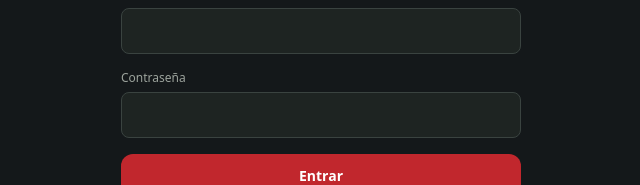
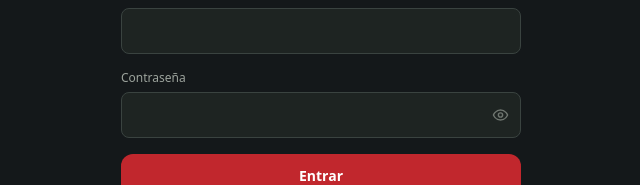
Before and after one commit to Ricardo160317/entrena-peru, a React (Vite) app in the folder client/: page / in a window 1280 px wide. Shown: the part 130-315 px from the top of the page, without its empty margins (319-959 px from the left). Built offline with nearby package versions, Linux system fonts and the light colour scheme.

Commit message:
Add files via upload

```diff
--- a/client/src/components/Auth.jsx
+++ b/client/src/components/Auth.jsx
@@ -1,10 +1,12 @@
 import { useState } from "react";
+import { Eye, EyeOff } from "lucide-react";
 import { login, registrar, setToken } from "../api";
 
 export default function Auth({ onAutenticado }) {
   const [modo, setModo] = useState("login");
   const [email, setEmail] = useState("");
   const [password, setPassword] = useState("");
+  const [verPassword, setVerPassword] = useState(false);
   const [codigoAcceso, setCodigoAcceso] = useState("");
   const [error, setError] = useState("");
   const [cargando, setCargando] = useState(false);
@@ -14,8 +16,11 @@ export default function Auth({ onAutenticado }) {
     setError("");
     setCargando(true);
     try {
+      const emailLimpio = email.trim().toLowerCase();
       const data =
-        modo === "login" ? await login(email, password) : await registrar(email, password, codigoAcceso);
+        modo === "login"
+          ? await login(emailLimpio, password)
+          : await registrar(emailLimpio, password, codigoAcceso.trim());
       setToken(data.token);
       onAutenticado();
     } catch (err) {
@@ -36,6 +41,8 @@ export default function Auth({ onAutenticado }) {
           <input
             type="email"
             required
+            autoCapitalize="off"
+            autoCorrect="off"
             value={email}
             onChange={(e) => setEmail(e.target.value)}
             className="w-full bg-[#1E2422] border border-[#3A4340] rounded-lg px-3 py-2.5 outline-none focus:border-[#D4A017]"
@@ -43,14 +50,30 @@ export default function Auth({ onAutenticado }) {
         </div>
         <div>
           <p className="text-xs text-[#9CA39C] mb-1.5">Contraseña</p>
+          <div className="relative">
             <input
-            type="password"
+              type={verPassword ? "text" : "password"}
               required
               minLength={6}
+              autoCapitalize="off"
               value={password}
               onChange={(e) => setPassword(e.target.value)}
-            className="w-full bg-[#1E2422] border border-[#3A4340] rounded-lg px-3 py-2.5 outline-none focus:border-[#D4A017]"
+              className="w-full bg-[#1E2422] border border-[#3A4340] rounded-lg px-3 py-2.5 pr-11 outline-none focus:border-[#D4A017]"
             />
+            <button
+              type="button"
+              onClick={() => setVerPassword(!verPassword)}
+              className="absolute right-3 top-1/2 -translate-y-1/2 text-[#6E756F]"
+              tabIndex={-1}
+            >
+              {verPassword ? <EyeOff size={17} /> : <Eye size={17} />}
+            </button>
+          </div>
+          {password.length > 0 && (
+            <p className="text-[10px] text-[#6E756F] mt-1">
+              {verPassword ? "Verifica que sea la correcta." : "Toca el ojo para verla mientras escribes."}
+            </p>
+          )}
         </div>
         {modo === "registro" && (
           <div>
@@ -74,7 +97,10 @@ export default function Auth({ onAutenticado }) {
       </form>
 
       <button
-        onClick={() => setModo(modo === "login" ? "registro" : "login")}
+        onClick={() => {
+          setModo(modo === "login" ? "registro" : "login");
+          setError("");
+        }}
         className="mt-5 text-xs text-[#9CA39C] underline text-center"
       >
         {modo === "login" ? "¿No tienes cuenta? Regístrate" : "¿Ya tienes cuenta? Inicia sesión"}
```
Lines whose indentation alone changed are shown as unchanged.
